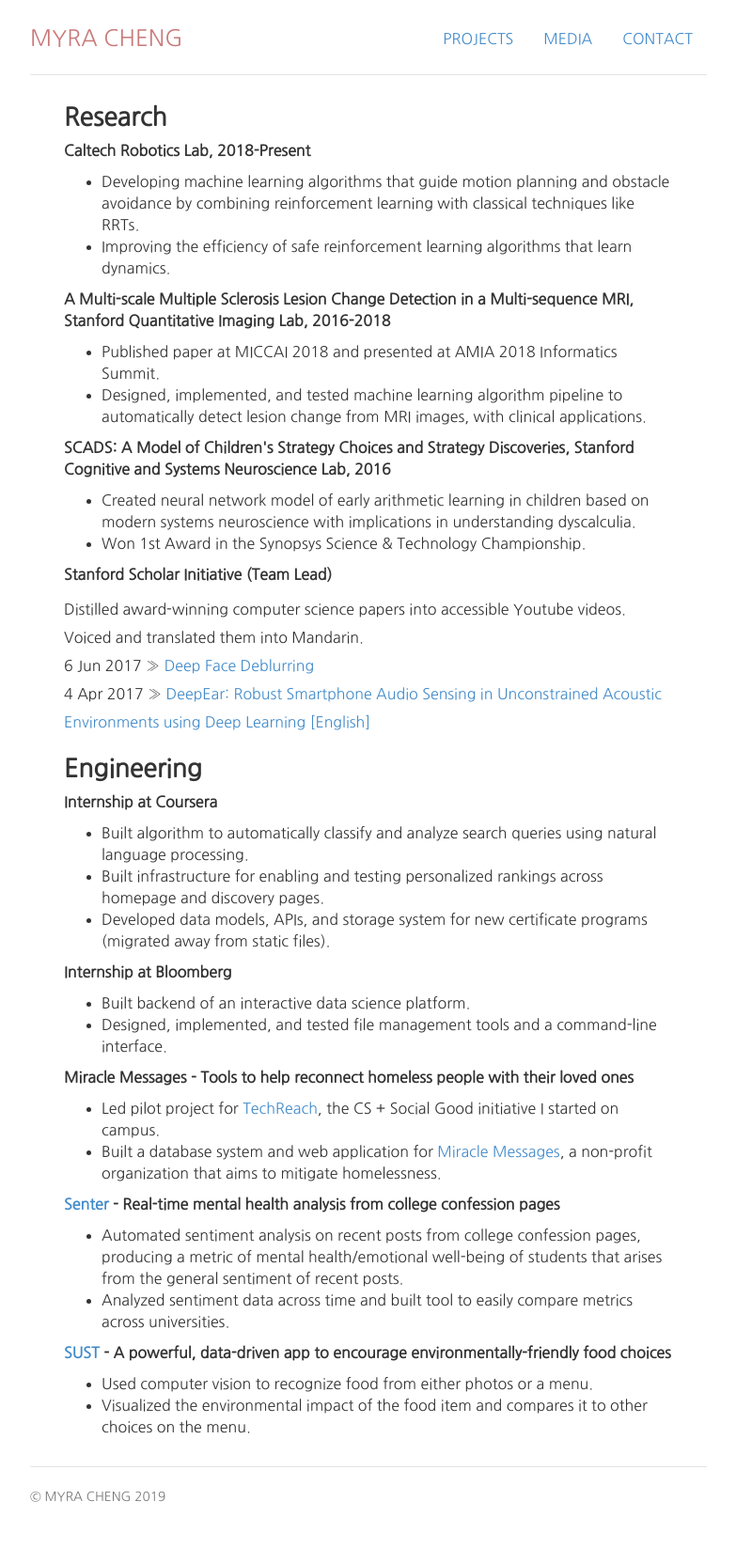
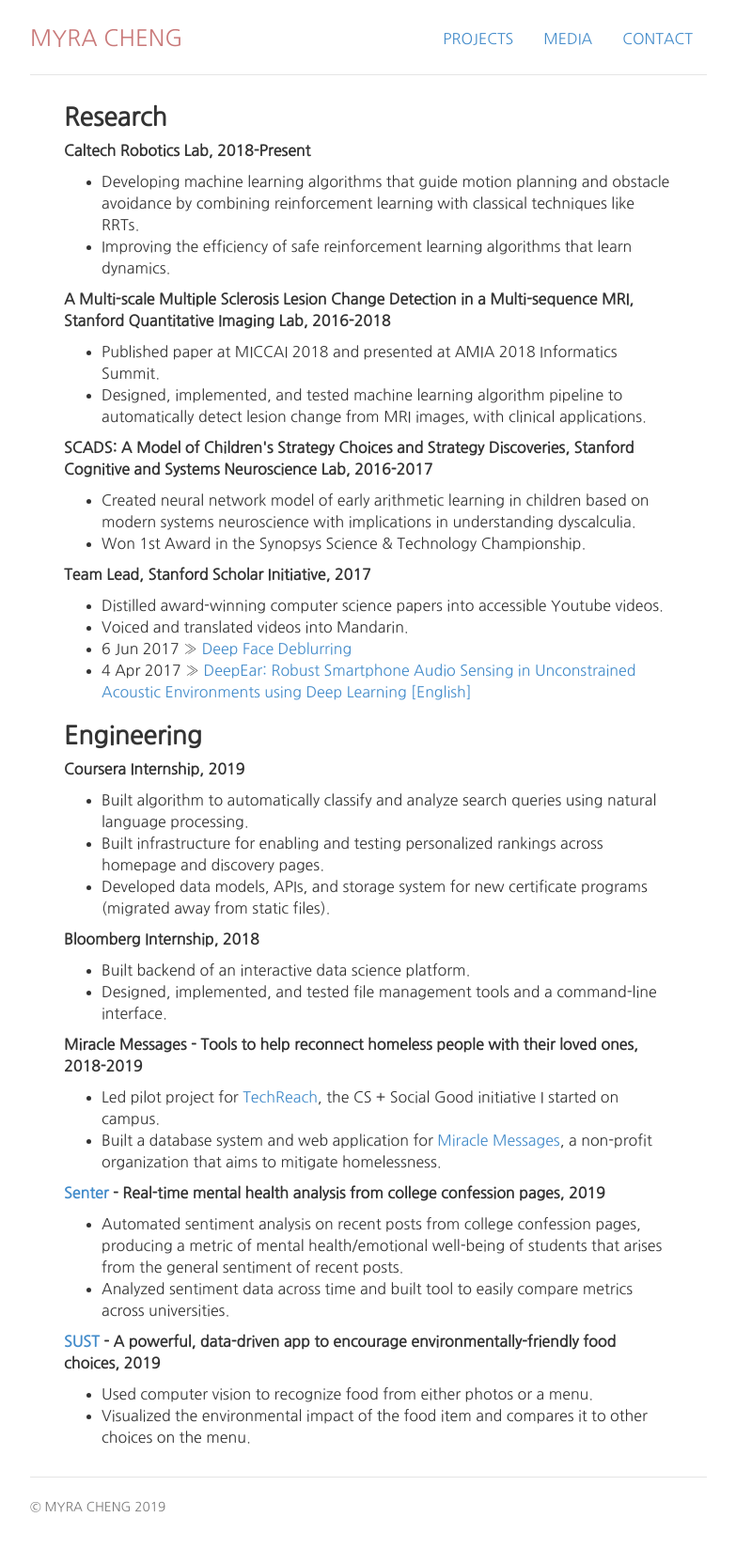
Before and after one commit to myracheng/oldwebsite, a Jekyll site: the page built from proj/index.html, in a window 1280 px wide. Shown: the whole page at 94% size, without its empty margins (248-1031 px from the left). Built offline with Jekyll 4.4.1, drawn with Linux system fonts in a browser that asks for light colours.

Commit message:
added years

```diff
--- a/proj/index.html
+++ b/proj/index.html
@@ -23,22 +23,22 @@ description: Current CV for Myra Cheng
 					<li>Designed, implemented, and tested machine learning algorithm pipeline to automatically detect lesion change from MRI images, with clinical applications.</li>
 				</ul>
 
-				<p><strong>SCADS: A Model of Children's Strategy Choices and Strategy Discoveries, Stanford Cognitive and Systems Neuroscience Lab, 2016</strong></p>
+				<p><strong>SCADS: A Model of Children's Strategy Choices and Strategy Discoveries, Stanford Cognitive and Systems Neuroscience Lab, 2016-2017</strong></p>
 				<ul>
 					<li>Created neural network model of early arithmetic learning in children based on modern systems neuroscience with implications in understanding dyscalculia.</li>
 					<li>Won 1st Award in the Synopsys Science & Technology Championship.</li>
 				</ul>
 
-				<p><strong>Stanford Scholar Initiative (Team Lead)</strong></p>
-        <ul class="listnotes list-unstyled">
+				<p><strong>Team Lead, Stanford Scholar Initiative, 2017</strong></p>
+        <ul>
 			<li>Distilled award-winning computer science papers into accessible Youtube videos.</li>
-				<li>Voiced and translated them into Mandarin.</li>
+				<li>Voiced and translated videos into Mandarin.</li>
                 <li><span>6 Jun 2017 &raquo;</span> <a href="http://bit.ly/facedeblurring">Deep Face Deblurring</a></li>
         <li><span>4 Apr 2017 &raquo;</span> <a href="http://bit.ly/deepear">DeepEar: Robust Smartphone Audio Sensing in Unconstrained Acoustic Environments using Deep Learning [English]</a></li>
         </ul>
 
 				<h2>Engineering</h2>
-				<p><strong>Internship at Coursera</strong></p>
+				<p><strong>Coursera Internship, 2019</strong></p>
 				<ul>
 						<li> Built algorithm to automatically classify and analyze search queries using natural language
 								processing.
@@ -46,26 +46,26 @@ description: Current CV for Myra Cheng
 							<li>Built infrastructure for enabling and testing personalized rankings across homepage and discovery pages. </li>
 							<li>Developed data models, APIs, and storage system for new certificate programs (migrated away from static files). </li>
 					</ul>
-					<p><strong>Internship at Bloomberg</strong></p>
+					<p><strong>Bloomberg Internship, 2018</strong></p>
 				<ul>
 						<li> Built backend of an interactive data science platform.
 							</li>
 							<li>Designed, implemented, and tested file management tools and a command-line interface.</li>
 					</ul>
-				<p><strong>Miracle Messages - Tools to help reconnect homeless people with their loved ones</strong></p>
+				<p><strong>Miracle Messages - Tools to help reconnect homeless people with their loved ones, 2018-2019</strong></p>
 				<ul>
 						<li>Led pilot project for <a href="http://techreach.clubs.caltech.edu">TechReach</a>, the CS + Social Good initiative I started on campus.
 							</li>
 							<li>Built a database system and web application for <a href="https://miraclemessages.org/">Miracle Messages</a>, a non-profit organization that aims to mitigate homelessness.</li>
 					</ul>
-				<p><strong><a href="https://devpost.com/software/senter">Senter</a> - Real-time mental health analysis from college confession pages</strong></p>
+				<p><strong><a href="https://devpost.com/software/senter">Senter</a> - Real-time mental health analysis from college confession pages, 2019</strong></p>
 				<ul>
 						<li>Automated sentiment analysis on recent posts from college confession pages, producing a metric of mental health/emotional well-being of students that arises from the general sentiment of recent posts.
 							</li>
 							<li>Analyzed sentiment data across time and built tool to easily compare metrics across universities.
 								</li>
 					</ul>
-				<p><strong><a href="https://devpost.com/software/sust">SUST</a> - A powerful, data-driven app to encourage environmentally-friendly food choices</strong></p>
+				<p><strong><a href="https://devpost.com/software/sust">SUST</a> - A powerful, data-driven app to encourage environmentally-friendly food choices, 2019</strong></p>
 				<ul>
 						<li>Used computer vision to recognize food from either photos or a menu.
 							</li>
```
